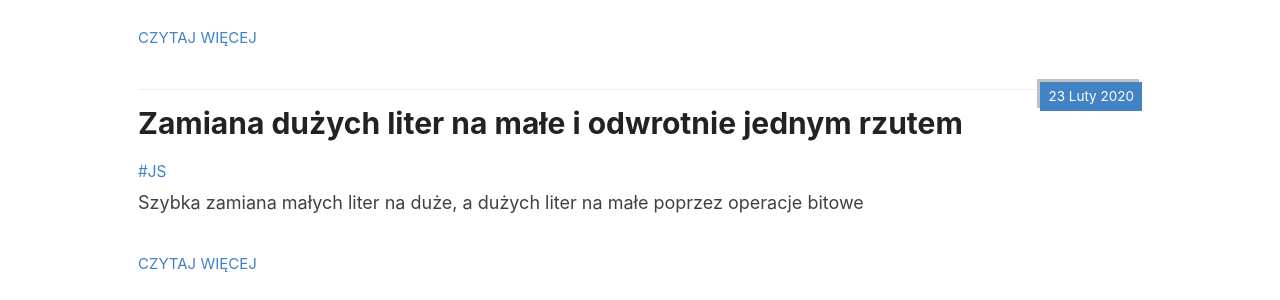
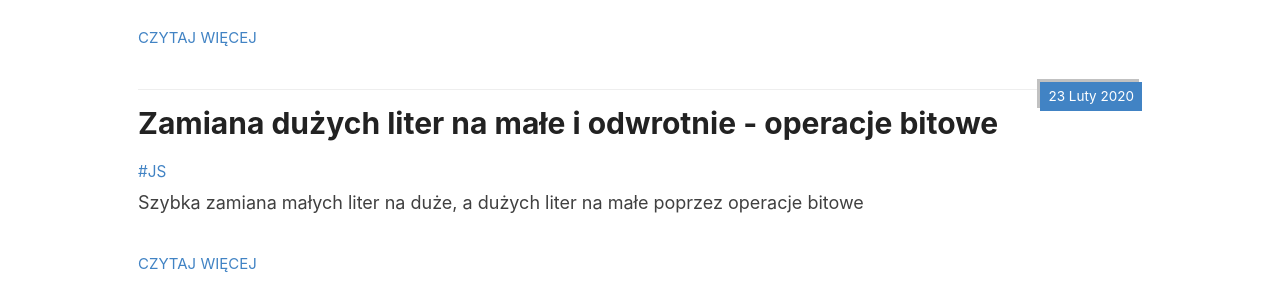
Before and after one commit to xyz-09/blog, a Jekyll site: the page built from index.html, in a window 1280 px wide. Shown: the part 541-841 px from the top of the page. Built offline with Jekyll 4.4.1, drawn with Linux system fonts in a browser that asks for light colours; emoji names are drawn with the system emoji font; some web fonts are replaced; the list of posts is cut into pages by our own code.

Commit message:
Update 2020-02-23-uppercase-lowercase.md

```diff
--- a/_posts/2020-02-23-uppercase-lowercase.md
+++ b/_posts/2020-02-23-uppercase-lowercase.md
@@ -1,6 +1,6 @@
 ---
 layout: post
-title: Zamiana dużych liter na małe i odwrotnie jednym rzutem
+title: Zamiana dużych liter na małe i odwrotnie - operacje bitowe
 date: 2020-02-23 14:22
 category: ["programowanie"]
 author: Jozdowska Edyta
```
